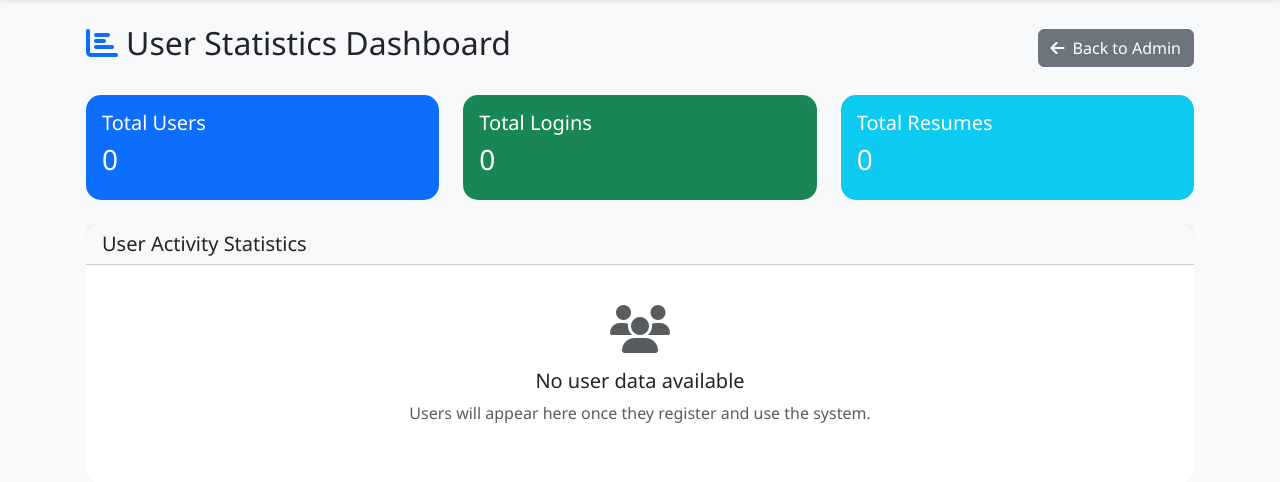
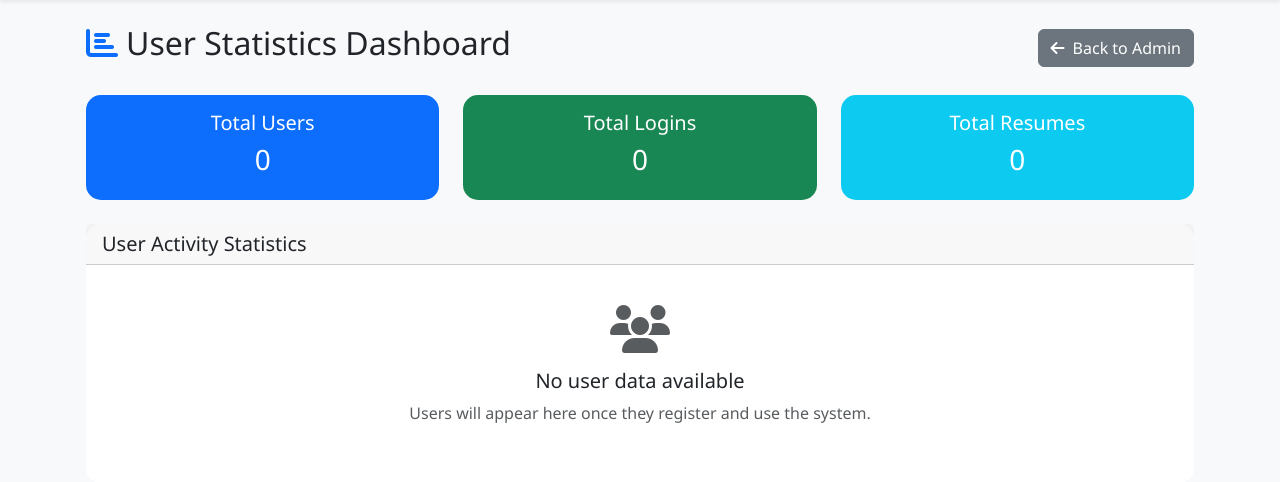
Before and after one commit to VarshithaSaiN/ai_resume_job_matcher, a Flask app: page /admin/statistics in a window 1280 px wide. Shown: the part 64-546 px from the top of the page. Run offline with Flask 3, Linux system fonts and the light colour scheme; the visitor is signed in with stand-in values (Sample User, id 1); data that the repository does not hold is empty; some libraries are stand-ins or nearby versions.

Commit message:
Update admin_statistics.html

```diff
--- a/frontend/templates/admin_statistics.html
+++ b/frontend/templates/admin_statistics.html
@@ -17,7 +17,7 @@
             <div class="row mb-4">
                 <div class="col-md-4">
                     <div class="card bg-primary text-white">
-                        <div class="card-body">
+                        <div class="card-body text-center">
                             <h5>Total Users</h5>
                             <h3>{{ statistics|length }}</h3>
                         </div>
@@ -25,7 +25,7 @@
                 </div>
                 <div class="col-md-4">
                     <div class="card bg-success text-white">
-                        <div class="card-body">
+                        <div class="card-body text-center">
                             <h5>Total Logins</h5>
                             <h3>{{ statistics|sum(attribute='login_count') }}</h3>
                         </div>
@@ -33,7 +33,7 @@
                 </div>
                 <div class="col-md-4">
                     <div class="card bg-info text-white">
-                        <div class="card-body">
+                        <div class="card-body text-center">
                             <h5>Total Resumes</h5>
                             <h3>{{ statistics|sum(attribute='resume_count') }}</h3>
                         </div>
```
